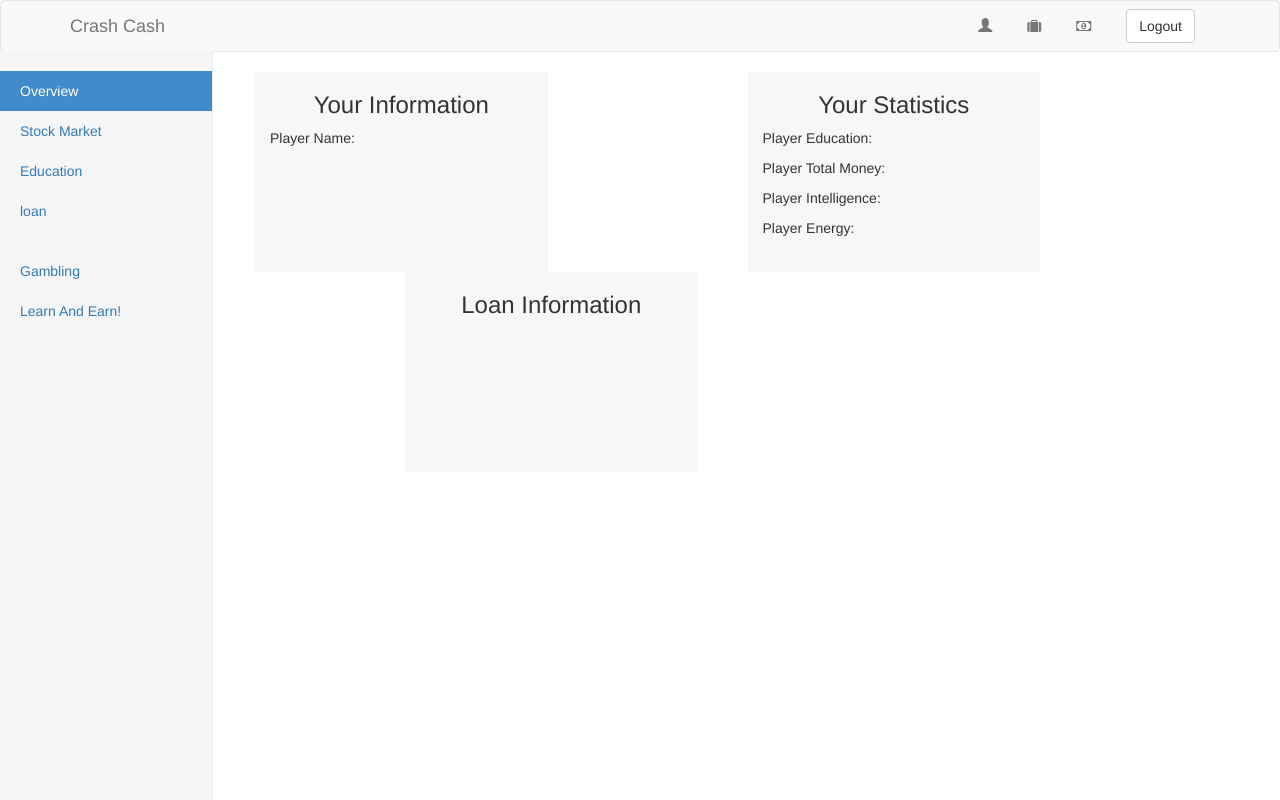
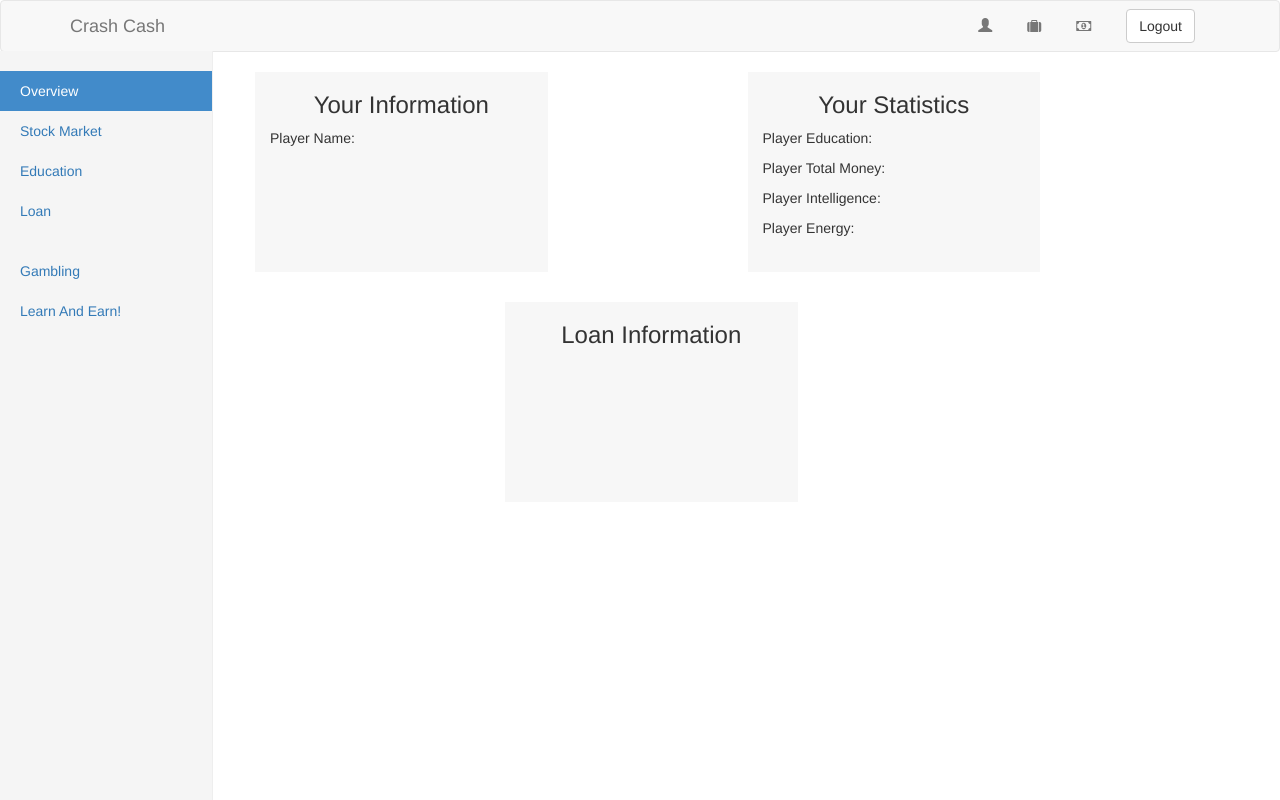
Before and after one commit to srachit/crashcash, a PHP site: page /game.php in a window 1280 px wide. Run offline with PHP 8.4, Linux system fonts and the light colour scheme; the visitor is signed in with stand-in values (Sample User, id 1); tables that the repository leaves empty or names only in its code hold one stand-in row (values such as "Sample post"); some libraries are stand-ins or nearby versions.

Commit message:
MEHUL STOP SCREWING UP!

```diff
--- a/CSS/game.css
+++ b/CSS/game.css
@@ -13,5 +13,6 @@
     min-width: 200px;
     max-height: 330px;
     background-color: #F7F7F7;
-    margin-left: 350px;
+    margin-left: 450px;
+    margin-top: 30px;
 }
--- a/education.php
+++ b/education.php
@@ -125,6 +125,7 @@ if(isset($_POST['upgrade']))
                         <li><a href="game.php">Overview <span class="sr-only">(current)</span></a></li>
                         <li><a href="stockmarket.php">Stock Market</a></li>
                         <li class="active"><a href="#">Education</a></li>
+                        <li><a href="loan.php">Loan</a></li>
                     </ul>
                     <ul class="nav nav-sidebar">
                         <li><a href="gamble.php">Gambling</a></li>
--- a/elearn.php
+++ b/elearn.php
@@ -67,6 +67,7 @@ $playerMoney = $player3['tmoney'];
                                 <li><a href="#">Overview <span class="sr-only">(current)</span></a></li>
                                 <li><a href="stockmarket.php">Stock Market</a></li>
                                 <li><a href="education.php">Education</a></li>
+                                <li><a href="loan.php">Loan</a></li>
                             </ul>
                             <ul class="nav nav-sidebar">
                                 <li><a href="gamble.php">Gambling</a></li>
--- a/gamble.php
+++ b/gamble.php
@@ -87,6 +87,8 @@
                             </li>
                             <li><a href="education.php">Education</a>
                             </li>
+                            <li><a href="loan.php">Loan</a></li>
+
                         </ul>
                         <ul class="nav nav-sidebar">
                             <li class="active"><a href="#">Gambling <span class="sr-only">(current)</span></a>
--- a/game.php
+++ b/game.php
@@ -70,7 +70,7 @@
                         <li class="active"><a href="#">Overview <span class="sr-only">(current)</span></a></li>
                         <li><a href="stockmarket.php">Stock Market</a></li>
                         <li><a href="education.php">Education</a></li>
-                        <li><a href="loan.php">loan</a></li>
+                        <li><a href="loan.php">Loan</a></li>
                     </ul>
                     <ul class="nav nav-sidebar">
                         <li><a href="gamble.php">Gambling</a></li>
--- a/loan.php
+++ b/loan.php
@@ -69,7 +69,7 @@
                         <li><a href="game.php">Overview <span class="sr-only">(current)</span></a></li>
                         <li><a href="stockmarket.php">Stock Market</a></li>
                         <li><a href="education.php">Education</a></li>
-                        <li  class="active"><a href="loan.php">loan</a></li>
+                        <li  class="active"><a href="loan.php">Loan</a></li>
                     </ul>
                     <ul class="nav nav-sidebar">
                         <li><a href="gamble.php">Gambling</a></li>
--- a/stockmarket.php
+++ b/stockmarket.php
@@ -78,6 +78,8 @@ $userStockData = $stockGrabber->grabSpecific(explode(",", $playerStocks));
                         <li><a href="game.php">Overview <span class="sr-only">(current)</span></a></li>
                         <li class="active"><a href="#">Stock Market</a></li>
                         <li><a href="education.php">Education</a></li>
+                        <li><a href="loan.php">Loan</a></li>
+
                     </ul>
                     <ul class="nav nav-sidebar">
                         <li><a href="gamble.php">Gambling</a></li>
```
Also changed, not shown: loanScript.php (+4 -4 lines).
